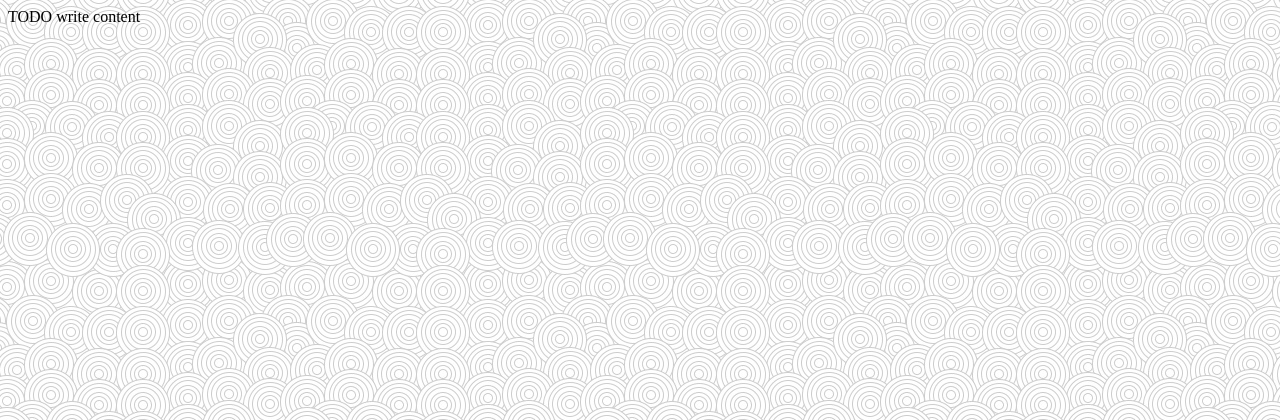
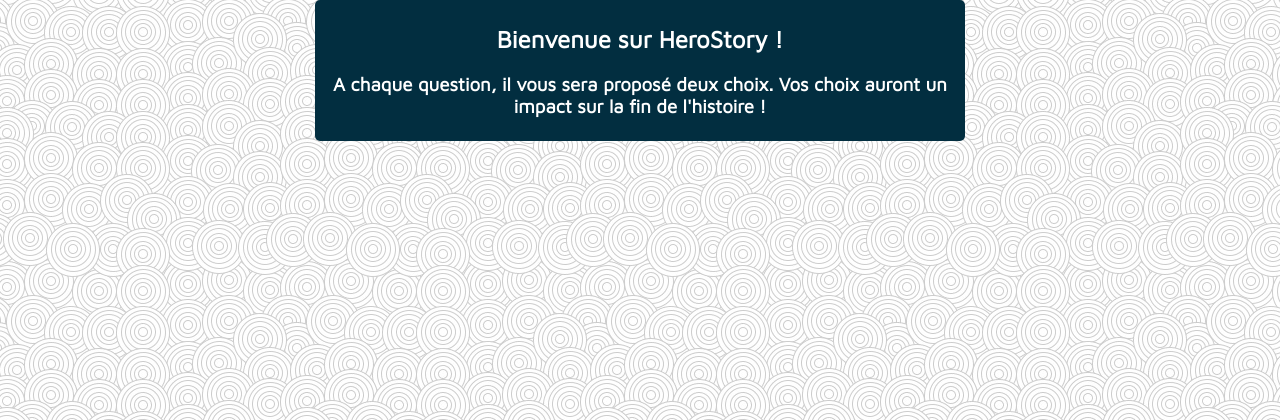
Before and after one commit to Stacced/herostory, a PHP site: page / in a window 1280 px wide. Shown: the top 420 px of the page. Run offline with PHP 8.4, Linux system fonts and the light colour scheme.

Commit message:
Added first questions + code method

```diff
--- a/css/style.css
+++ b/css/style.css
@@ -1,3 +1,26 @@
-html {
+@import url('https://fonts.googleapis.com/css?family=Maven+Pro|Nanum+Gothic');
+
+body {
+    margin: 0;
     background-image: url("../img/background.jpg");
 }
+
+#idQuestion {
+    background-color: rgb(2, 46, 64);
+    color: white;
+    border-radius: 5px;
+
+    width: 50%;
+    height: auto;
+    margin: auto;
+    padding: 5px;
+
+    text-align: center;
+    font-family: Maven Pro, sans-serif;
+}
+
+img {
+    height: 400px;
+    width: 400px;
+    border-radius: 5px;
+}
--- /dev/null
+++ b/functions.php
@@ -0,0 +1,7 @@
+<?php
+
+function GenerateHeader() {
+    echo "<header>";
+    echo "";
+    echo "</header>";
+}
--- a/index.php
+++ b/index.php
@@ -1,4 +1,29 @@
 <?php
+session_start();
+require 'functions.php';
+
+$historyStep = 0; // 0 => loaded site for 1st time ; 1 => first question and so on
+$historyTexts = array( // Struct => array(
+                       //           - array(headerText, questionText, leftImageLink, rightImageLink)
+                       //           );
+    array("Bienvenue sur HeroStory !", "A chaque question, il vous sera proposé deux choix."
+        . " Vos choix auront un impact sur la fin de l'histoire !"),
+    array("Question numéro 1", "Vous êtes tombé dans un puits. Après vous être remis de vos émotions,"
+        . " vous remarquez une corde posée sur une pierre, et l'entrée d'un tunnel. "
+        . "Que faites-vous ?", "img/corde.jpg", "img/tunnel.jpg")
+);
+
+if (!isset($_SESSION['startedHistory'])) {
+    $_SESSION['startedHistory'] = true;
+    $_SESSION['historyStep'] = 0;
+    $historyStep = $_SESSION['historyStep'];
+} else {
+    $_SESSION['historyStep']++;
+    $historyStep = $_SESSION['historyStep'];
+}
+
+$questionHeaderText = $historyTexts[$historyStep][0];
+$questionText = $historyTexts[$historyStep][1];
 
 ?>
 <!DOCTYPE html>
@@ -10,6 +35,15 @@
         <link href="css/style.css" rel="stylesheet" type="text/css"/>
     </head>
     <body>
-        <div>TODO write content</div>
+        <div id="idQuestion">
+            <h2><?= $questionHeaderText ?></h2>
+            <h3><?= $questionText ?></h3>
+            <?php
+            if (isset($historyTexts[$historyStep][2]) && isset($historyTexts[$historyStep][3])) {
+                echo "<img src='" . $historyTexts[$historyStep][2] . "' alt='left image'>";
+                echo "<img src='" . $historyTexts[$historyStep][3] . "' alt='right image'>";
+            }
+            ?>
+        </div>
     </body>
 </html>
```
Also changed, not shown: img/corde.jpg (added), img/tunnel.jpg (added).
